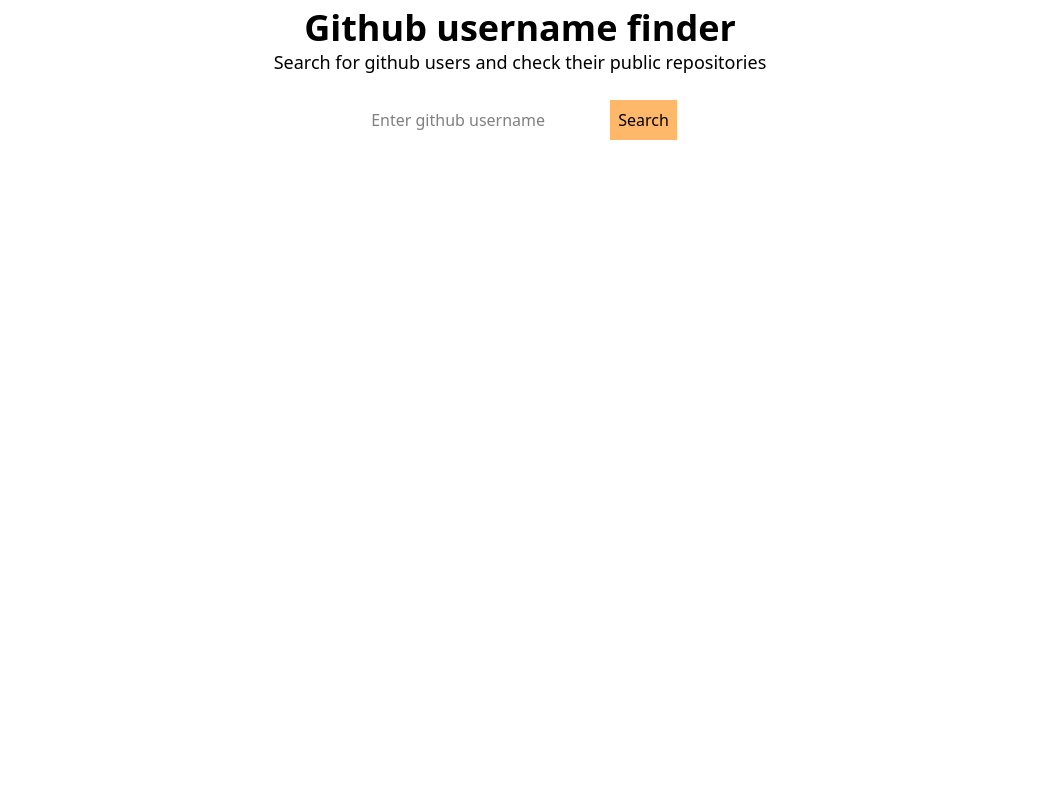
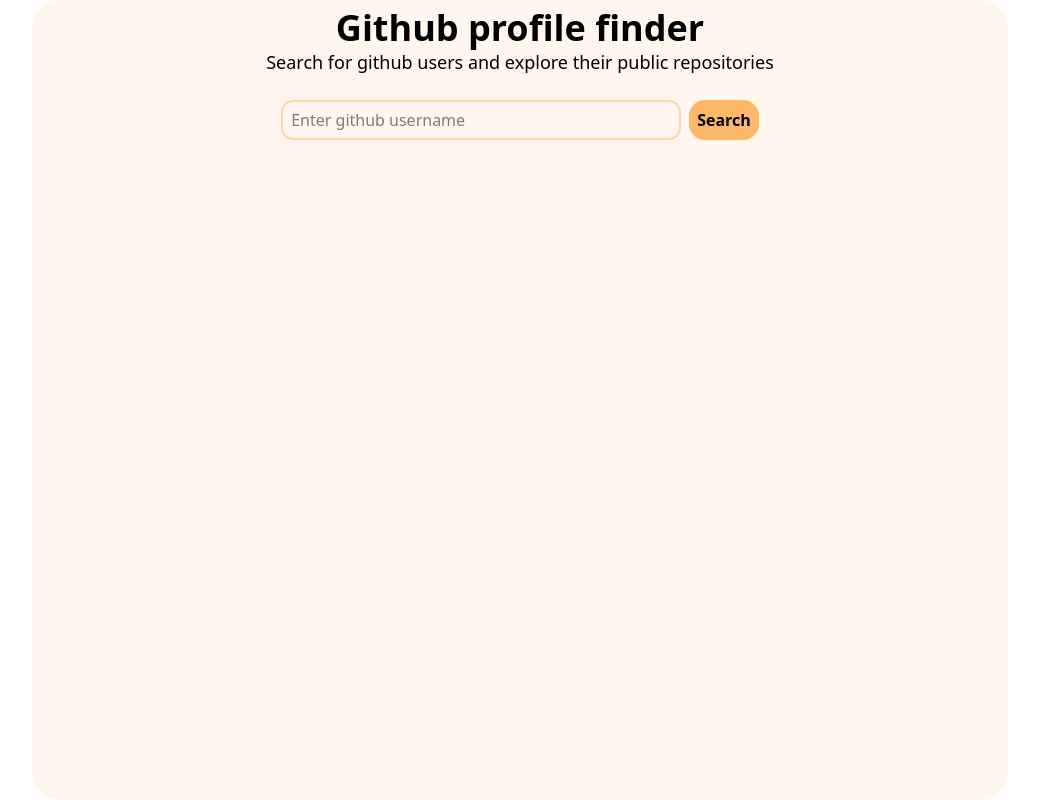
Before and after one commit to learnerdilip/github-public-finder, a React (Vite) app: page / in a window 1280 px wide. Shown: the whole page, without its empty margins (120-1159 px from the left). Built offline with nearby package versions, Linux system fonts and the light colour scheme.

Commit message:
refactored to put data types and constants in their own file and more styling for components and common error and loading component added

```diff
--- a/src/App.tsx
+++ b/src/App.tsx
@@ -3,31 +3,52 @@
 
 import SearchInput from "./components/SearchInput";
 import GithubUserDetails from "./components/GithubUserDetails";
-
-const GITHUB_USER_API_URL = "https://api.github.com/users/";
+import { GITHUB_USER_API_URL } from "./constants";
+import { type GithubUserData } from "./types/dataTypes";
+import Loading from "./components/common/Loading";
+import ErrorText from "./components/common/ErrorText";
 
 function App() {
-  const [username, setUsername] = useState("");
-  const [userData, setUserData] = useState(null);
+  const [username, setUsername] = useState<string>("");
+  const [userData, setUserData] = useState<GithubUserData | null>(null);
+  const [error, setError] = useState<string | null>(null);
+  const [loading, setLoading] = useState<boolean>(false);
 
   const handleSearch = async (text: string) => {
+    setLoading(true);
+    setError(null);
+    setUserData(null);
+
+    try {
       const response = await fetch(`${GITHUB_USER_API_URL}${text}`);
 
       if (!response.ok) {
-      throw new Error(response.statusText);
+        if (response.status === 404) {
+          throw new Error("user not found");
+        }
+        throw new Error(
+          ` ${response.statusText} with status code ${response.status}`
+        );
       }
 
       const user = await response.json();
-    console.log("- - - -", user);
       setUserData(user);
+    } catch (err: unknown) {
+      let message = err instanceof Error ? err.message : "Unknown error";
+
+      setError(message);
+    } finally {
+      setLoading(false);
+    }
   };
 
   return (
-    <>
+    <div className="flex justify-center h-full">
+      <div className="bg-orange-50 flex flex-col items-center min-w-[700px] w-[80%] rounded-4xl">
         <header className="w-full my-2 text-center">
-        <h1 className="text-4xl font-bold">Github username finder </h1>
+          <h1 className="text-4xl font-bold">Github profile finder </h1>
           <p className="text-lg">
-          Search for github users and check their public repositories
+            Search for github users and explore their public repositories
           </p>
         </header>
 
@@ -37,8 +58,15 @@
           onSearch={handleSearch}
         />
 
-      {userData && <GithubUserDetails userData={userData} />}
-    </>
+        {loading ? (
+          <Loading />
+        ) : error ? (
+          <ErrorText text={error} />
+        ) : (
+          <GithubUserDetails userData={userData} />
+        )}
+      </div>
+    </div>
   );
 }
 
--- a/src/components/GithubUserDetails.tsx
+++ b/src/components/GithubUserDetails.tsx
@@ -1,24 +1,40 @@
-type GithubUserDetailsProps = {
-  userData: any;
-};
+import UserRepositories from "../components/UserRepositories";
+import type { GithubUserDetailsProps } from "../types/dataTypes";
 
 export default function GithubUserDetails({
   userData,
 }: GithubUserDetailsProps) {
-  console.log("- - -", userData);
+  if (!userData) {
+    return null;
+  }
 
   return (
-    <div className="flex border p-2">
+    <>
+      <div className="flex border-2 p-2 rounded-2xl ">
         <img
           src={userData.avatar_url}
           alt={"avatar image"}
           className="w-40 h-40"
         />
-      <div className="pl-2">
+
+        <div className="flex flex-col pl-2">
+          <div>
+            <p className="text-gray-900">{userData.name || userData.login}</p>
+            <p className="text-gray-900">
+              {" "}
+              <i> {userData.bio}</i>
+            </p>
+          </div>
+
+          <div className="flex gap-3">
             <p className="text-gray-900">Followers: {userData.followers}</p>
             <p className="text-gray-900">Following: {userData.following}</p>
             <p className="text-gray-900">Repo count: {userData.public_repos}</p>
           </div>
         </div>
+      </div>
+
+      <UserRepositories repoUrl={userData.repos_url} />
+    </>
   );
 }
--- a/src/components/RepoItem.tsx
+++ b/src/components/RepoItem.tsx
@@ -1,11 +1,33 @@
-interface RepoItemData {
-  name: string;
-}
+import { useEffect, useState } from "react";
+import type { RepoItemData } from "../types/dataTypes";
 
-export default function RepoItem({ name }: RepoItemData) {
+export default function RepoItem({
+  name,
+  stargazers_count,
+  language,
+  description,
+}: RepoItemData) {
+  const [expanded, setExpanded] = useState<boolean>(false);
+
+  useEffect(() => {
+    return console.log("NIKAL RAAH HU");
+  }, []);
+
   return (
-    <div className="flex h-20 shadow rounded-2xl p-2 items-center my-2 hover:bg-gray-200 hover:cursor-pointer">
-      <p>{name}</p>
+    <div
+      onClick={() => setExpanded(!expanded)}
+      className="flex flex-col rounded-2xl p-2 m-2  my-2 hover:bg-gray-200 hover:cursor-pointer"
+    >
+      <p className="font-bold">{name}</p>
+      {expanded ? (
+        <div className="flex flex-col">
+          <p className="">{`Description- ${description}`}</p>
+          <div className="flex justify-around">
+            <p>{`Stars: ${stargazers_count}`}</p>
+            <p>{`Language: ${language}`}</p>
+          </div>
+        </div>
+      ) : null}
     </div>
   );
 }
--- a/src/components/SearchInput.tsx
+++ b/src/components/SearchInput.tsx
@@ -1,11 +1,5 @@
 import type { ChangeEvent } from "react";
-import type React from "react";
-
-interface SearchInputProps {
-  username: string;
-  setUsername: (text: string) => void;
-  onSearch: (text: string) => void;
-}
+import type { SearchInputProps } from "../types/dataTypes";
 
 export default function SearchInput({
   username,
@@ -19,7 +13,9 @@
   const handleSubmit = (e: React.FormEvent) => {
     e.preventDefault();
 
-    onSearch(username);
+    if (username) {
+      onSearch(username);
+    }
   };
 
   return (
@@ -28,14 +24,16 @@
       className="flex w-full p-4 gap-2 justify-center"
     >
       <input
-        className="pl-2"
+        className="h-10 w-100 pl-2 border-2 border-orange-200 rounded-xl"
         type="text"
         value={username}
         onChange={handleChange}
         placeholder="Enter github username"
       />
-
-      <button type="submit" className="bg-orange-300 p-2">
+      <button
+        type="submit"
+        className="bg-orange-300 p-2 rounded-2xl font-bold cursor-pointer"
+      >
         Search
       </button>
     </form>
--- a/src/components/UserRepositories.tsx
+++ b/src/components/UserRepositories.tsx
@@ -1,24 +1,40 @@
 import { useEffect, useState } from "react";
+
 import RepoItem from "./RepoItem";
+import Loading from "../components/common/Loading";
+import ErrorText from "../components/common/ErrorText";
+import type { RepoItemData } from "../types/dataTypes";
 
 export default function UserRepositories({ repoUrl }: { repoUrl: string }) {
-  const [repos, setRepos] = useState<any>([]);
-  console.log(repoUrl);
+  const [repos, setRepos] = useState<RepoItemData[]>([]);
+  const [loading, setLoading] = useState<boolean>(false);
+  const [error, setError] = useState<string>("");
 
-  useEffect(() => {
-    const getRepoList = async () => {
-      const response = await fetch(repoUrl);
+  const getRepoList = async () => {
+    setLoading(true);
+    setError("");
+
+    try {
+      const response: Response = await fetch(repoUrl);
 
       if (!response.ok) {
         throw new Error(response.statusText);
       }
+      const repoList = await response.json();
+      setRepos(repoList);
+    } catch (err: unknown) {
+      if (err instanceof Error) {
+        setError(`${err.message}`);
+        console.error(err.message);
+      } else {
+        setError(`Error while fetching repo list for the user`);
+      }
+    } finally {
+      setLoading(false);
+    }
+  };
 
-      const repoList = await response.json();
-      console.log("repoList:", repoList);
-
-      setRepos(repoList);
-    };
-
+  useEffect(() => {
     getRepoList();
   }, [repoUrl]);
 
@@ -26,13 +42,21 @@
     return null;
   }
 
-  return (
+  return loading ? (
+    <Loading />
+  ) : error ? (
+    <ErrorText text={error} />
+  ) : (
     <>
       <h2 className="text-3xl font-extrabold py-3">User repositories</h2>
 
-      {repos.map((repo: { name: string }) => (
-        <RepoItem {...repo} />
-      ))}
+      <div className="h-full overflow-scroll w-full">
+        <div className="w-full">
+          {repos.map((repo: RepoItemData) => (
+            <RepoItem key={repo.id} {...repo} />
+          ))}
+        </div>
+      </div>
     </>
   );
 }
--- /dev/null
+++ b/src/components/common/ErrorText.tsx
@@ -0,0 +1,5 @@
+export default function ErrorText({ text }: { text: string }) {
+  return (
+    <div className="absolute bottom-3 bg-orange-200 border-2 border-orange-600 p-3 rounded-xl">{`Error: ${text}`}</div>
+  );
+}
--- /dev/null
+++ b/src/components/common/Loading.tsx
@@ -0,0 +1,3 @@
+export default function Loading() {
+  return <div className="font-bold text-4xl">Loading...</div>;
+}
--- /dev/null
+++ b/src/constants/index.ts
@@ -0,0 +1 @@
+export const GITHUB_USER_API_URL = "https://api.github.com/users/";
--- a/src/index.css
+++ b/src/index.css
@@ -1,6 +1,9 @@
 @import "tailwindcss";
 
-html, body {
+
+
+#root, html, body {
+  height: 100%;
   padding-left: 10px;
   padding-right: 10px;
 }
--- /dev/null
+++ b/src/types/dataTypes.ts
@@ -0,0 +1,28 @@
+export type GithubUserData = {
+  avatar_url: string;
+  name: string;
+  login: string;
+  followers: string;
+  following: string;
+  public_repos: string;
+  repos_url: string;
+  bio: string;
+};
+
+export type SearchInputProps = {
+  username: string;
+  setUsername: (text: string) => void;
+  onSearch: (text: string) => void;
+};
+
+export type RepoItemData = {
+  id: string;
+  name: string;
+  description: string;
+  stargazers_count: string;
+  language: string;
+};
+
+export type GithubUserDetailsProps = {
+  userData: GithubUserData | null;
+};
```
Lines whose indentation alone changed are shown as unchanged.
